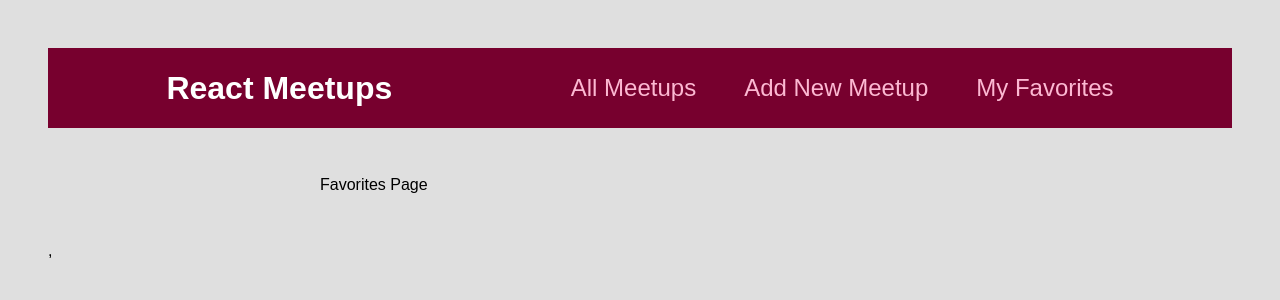
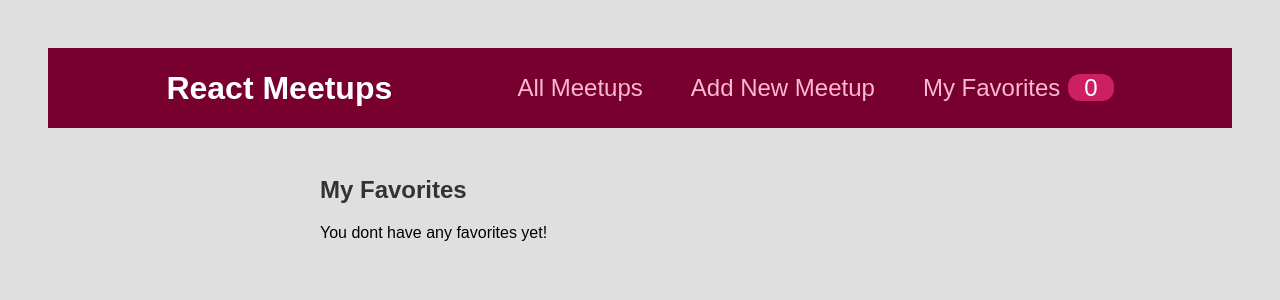
Before and after one commit to tabbytoney/MeetupAppReact, a React (Create React App) app: page /favorites in a window 1280 px wide. Shown: the top 300 px of the page. Built offline with nearby package versions, Linux system fonts and the light colour scheme.

Commit message:
Add Fav nav badge, message if no favies

```diff
--- a/src/components/layout/MainNavigation.js
+++ b/src/components/layout/MainNavigation.js
@@ -1,8 +1,11 @@
 import { Link } from "react-router-dom";
+import { useContext } from "react";
 
-import classes from './MainNavigation.module.css'
+import classes from "./MainNavigation.module.css";
+import FavoritesContext from "../../store/favorites-context";
 
 function MainNavigation() {
+  const favoritesCtx = useContext(FavoritesContext);
   return (
     <header className={classes.header}>
       <div className={classes.logo}>React Meetups</div>
@@ -15,7 +18,10 @@ function MainNavigation() {
             <Link to="/new-meetup">Add New Meetup</Link>
           </li>
           <li>
-            <Link to="/favorites">My Favorites</Link>
+            <Link to="/favorites">
+              My Favorites
+              <span className={classes.badge}>{favoritesCtx.totalFavorites}</span>
+            </Link>
           </li>
         </ul>
       </nav>
--- a/src/pages/Favorites.js
+++ b/src/pages/Favorites.js
@@ -1,5 +1,25 @@
+import { useContext } from "react";
+import MeetupList from "../components/meetups/MeetupList";
+import FavoritesContext from "../store/favorites-context";
+
 function FavoritesPage() {
-  return <div>Favorites Page</div>
+  // This gives us the current snapshot of state of favorites
+  const favoritesCtx = useContext(FavoritesContext);
+
+  let content;
+  // Show this message if there aren't any favies on the favies page
+  if (favoritesCtx.totalFavorites === 0) {
+    content = <p>You dont have any favorites yet!</p>;
+  } else {
+    content = <MeetupList meetups={favoritesCtx.favorites} />;
+  }
+  // the value returned depends on the if block - if we have favies or not
+  return (
+    <section>
+      <h1>My Favorites</h1>
+      {content}
+    </section>
+  );
 }
 
 export default FavoritesPage;
```
